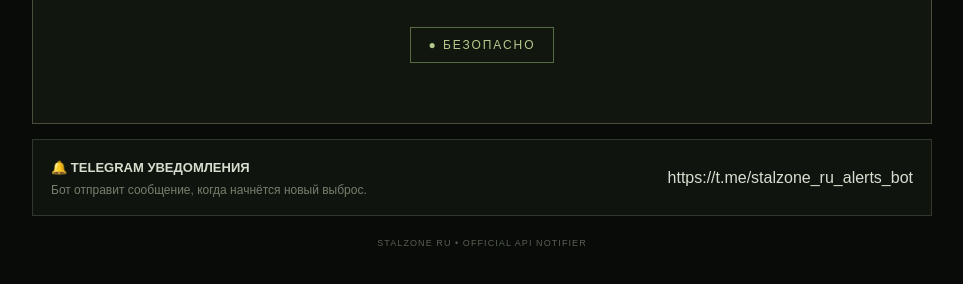
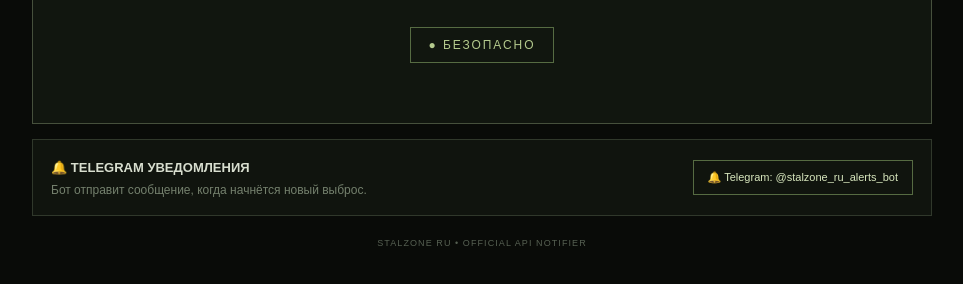
Before and after one commit to m63960643-sys/stalzone-ru, a website: page index.html in a window 1280 px wide. Shown: the part 374-658 px from the top of the page, without its empty margins (158-1121 px from the left). Drawn offline with Linux system fonts and the light colour scheme; no server answers.

Commit message:
Fix Telegram bot link in index.html

```diff
--- a/index.html
+++ b/index.html
@@ -17,7 +17,7 @@
 </section>
 <section class="telegram">
 <div><b>🔔 TELEGRAM УВЕДОМЛЕНИЯ</b><p>Бот отправит сообщение, когда начнётся новый выброс.</p></div>
-https://t.me/stalzone_ru_alerts_bot
+<a href="https://t.me/stalzone_ru_alerts_bot">🔔 Telegram: @stalzone_ru_alerts_bot</a>
 </a>
 </section>
 <footer>STALZONE RU • OFFICIAL API NOTIFIER</footer>
```
